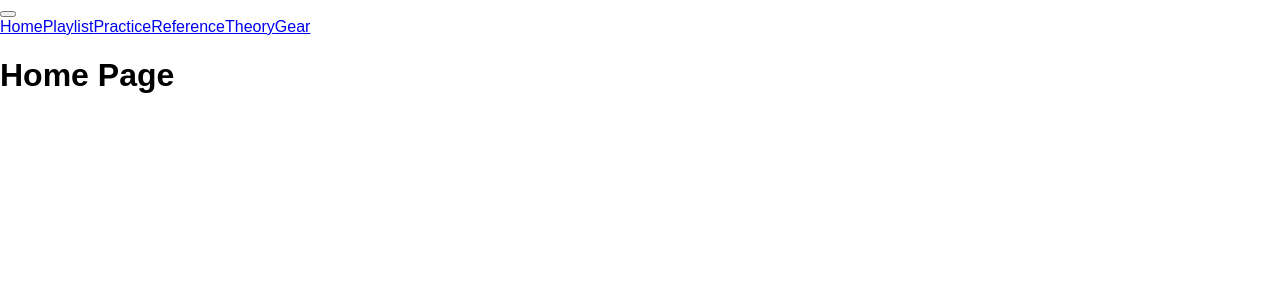
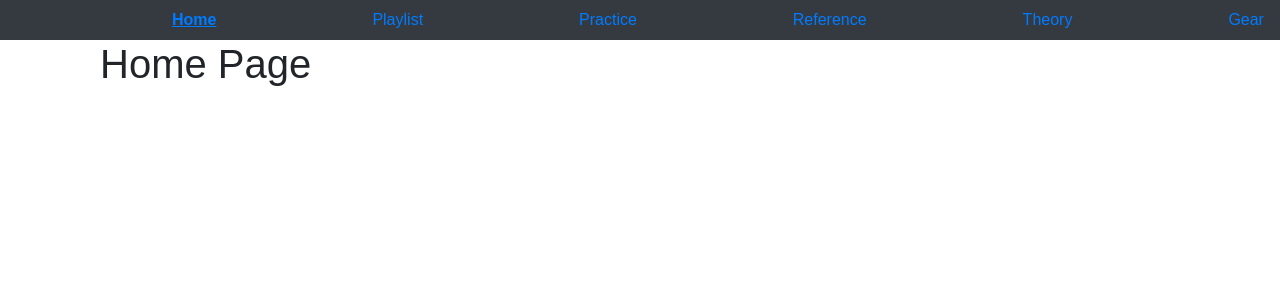
Before and after one commit to spbryan/my-guitar-hub, a React (Create React App) app in the folder client/: page / in a window 1280 px wide. Shown: the top 300 px of the page. Built offline with nearby package versions, Linux system fonts and the light colour scheme.

Commit message:
prettify the navbar

```diff
--- a/client/public/index.html
+++ b/client/public/index.html
@@ -4,37 +4,17 @@
     <meta charset="utf-8">
     <meta name="viewport" content="width=device-width, initial-scale=1, shrink-to-fit=no">
     <meta name="theme-color" content="#000000">
-    <!--
-      manifest.json provides metadata used when your web app is added to the
-      homescreen on Android. See https://developers.google.com/web/fundamentals/engage-and-retain/web-app-manifest/
-    -->
-    <link rel="manifest" href="%PUBLIC_URL%/manifest.json">
-    <link rel="shortcut icon" href="%PUBLIC_URL%/favicon.ico">
-    <!--
-      Notice the use of %PUBLIC_URL% in the tags above.
-      It will be replaced with the URL of the `public` folder during the build.
-      Only files inside the `public` folder can be referenced from the HTML.
 
-      Unlike "/favicon.ico" or "favicon.ico", "%PUBLIC_URL%/favicon.ico" will
-      work correctly both with client-side routing and a non-root public URL.
-      Learn how to configure a non-root public URL by running `npm run build`.
-    -->
-    <title>React App</title>
+    <link rel="stylesheet" href="https://maxcdn.bootstrapcdn.com/bootstrap/4.3.1/css/bootstrap.min.css"
+    integrity="sha384-ggOyR0iXCbMQv3Xipma34MD+dH/1fQ784/j6cY/iJTQUOhcWr7x9JvoRxT2MZw1T" crossorigin="anonymous" />
+
+    <title>My Guitar Hub</title>
   </head>
   <body>
     <noscript>
       You need to enable JavaScript to run this app.
     </noscript>
     <div id="root"></div>
-    <!--
-      This HTML file is a template.
-      If you open it directly in the browser, you will see an empty page.
 
-      You can add webfonts, meta tags, or analytics to this file.
-      The build step will place the bundled scripts into the <body> tag.
-
-      To begin the development, run `npm start` or `yarn start`.
-      To create a production bundle, use `npm run build` or `yarn build`.
-    -->
   </body>
 </html>
--- a/client/src/components/Navigation/index.js
+++ b/client/src/components/Navigation/index.js
@@ -48,7 +48,7 @@
             <Navbar collapseOnSelect expand="lg" bg="dark" variant="dark">
                 <Navbar.Toggle aria-controls="responsive-navbar-nav" />
                 <Navbar.Collapse id="responsive-navbar-nav">
-                    <NavLink className="ml-auto" activeStyle={{ fontWeight: "bold", textDecoration: "underline" }} id="home" to="/home">
+                    <NavLink className="ml-auto" activeStyle={{ fontWeight: "bold", textDecoration: "underline" }} id="home" to="/">
                         Home
                     </NavLink>
                     <NavLink className="ml-auto" activeStyle={{ fontWeight: "bold", textDecoration: "underline" }} id="playlist" to="/playlist">
```
Also changed, not shown: 2 other files (tests, documents, lock files or other folders).
